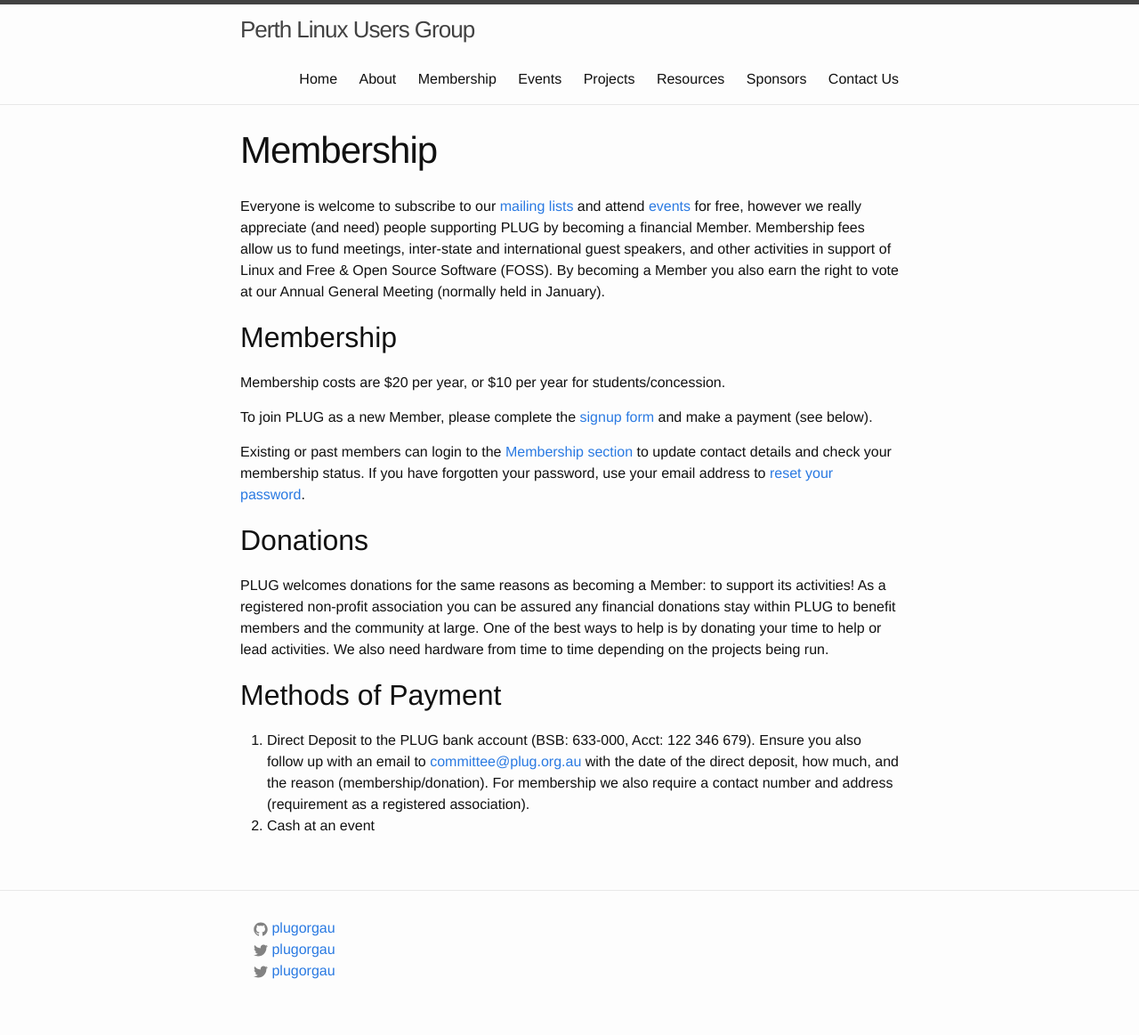
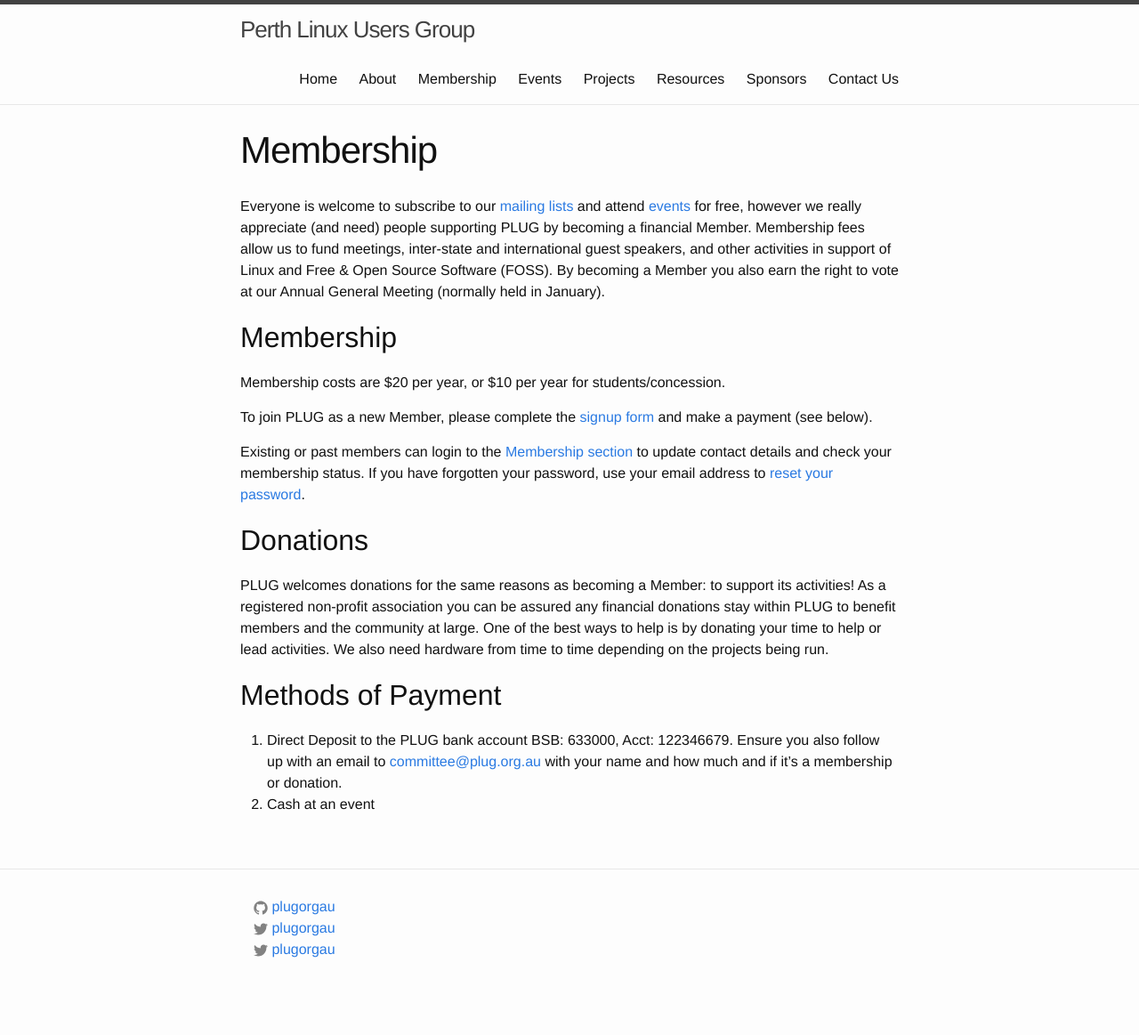
Before and after one commit to plugorgau/plugorgau.github.io, a Jekyll site: the page built from pages/membership.md, in a window 1280 px wide. Shown: the whole page at 89% size. Built offline with Jekyll 4.4.1, drawn with Linux system fonts in a browser that asks for light colours; after the commit the page ends 1139 px from its top, so only the background shows below that.

Commit message:
Update membership.md

```diff
--- a/pages/membership.md
+++ b/pages/membership.md
@@ -20,5 +20,5 @@ PLUG welcomes donations for the same reasons as becoming a Member: to support it
 
 ## Methods of Payment
 
-1.  Direct Deposit to the PLUG bank account (BSB: 633-000, Acct: 122 346 679). Ensure you also follow up with an email to [committee@plug.org.au](mailto:committee@plug.org.au) with the date of the direct deposit, how much, and the reason (membership/donation). For membership we also require a contact number and address (requirement as a registered association).
+1.  Direct Deposit to the PLUG bank account BSB: 633000, Acct: 122346679. Ensure you also follow up with an email to [committee@plug.org.au](mailto:committee@plug.org.au) with your name and how much and if it's a membership or donation.
 2.  Cash at an event
```
